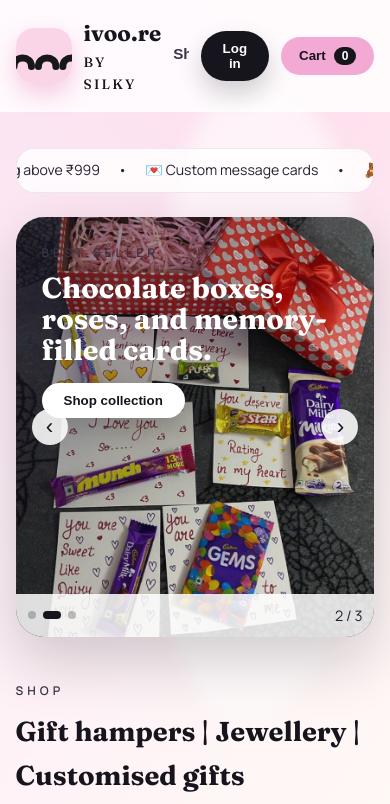
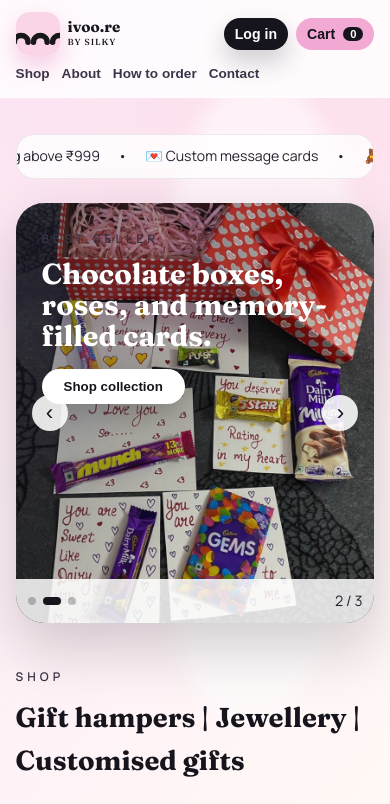
Before and after one commit to sarthakgarg07/Shopping_website, a plain HTML site: page index.html in a window 390 px wide. Shown: the top 804 px of the page. Drawn offline with Linux system fonts and the light colour scheme.

Commit message:
Fix mobile header overflow and nav wrapping

```diff
--- a/styles.css
+++ b/styles.css
@@ -794,19 +794,47 @@
   .site-header {
     padding: 16px 4vw;
     gap: 12px;
-    align-items: stretch;
+    align-items: center;
+    flex-wrap: wrap;
+  }
+
+  .brand {
+    flex: 1 1 auto;
+    min-width: 0;
+  }
+
+  .brand-text {
+    min-width: 0;
+  }
+
+  .brand-name {
+    font-size: 1.2rem;
+  }
+
+  .brand-tag {
+    font-size: 0.72rem;
+    letter-spacing: 0.08rem;
   }
 
   .nav-links {
+    order: 3;
     width: 100%;
     overflow-x: auto;
     white-space: nowrap;
     padding-bottom: 4px;
+    gap: 14px;
   }
 
   .header-actions {
-    width: 100%;
+    flex: 0 0 auto;
     justify-content: flex-end;
+    gap: 8px;
+  }
+
+  .header-actions .pill-btn,
+  .header-actions .cart-btn {
+    padding: 9px 14px;
+    font-size: 0.95rem;
   }
 
   main {
@@ -838,6 +866,52 @@
 }
 
 @media (max-width: 600px) {
+  .site-header {
+    row-gap: 10px;
+    padding: 12px 4vw;
+  }
+
+  .brand {
+    gap: 8px;
+  }
+
+  .brand-logo {
+    width: 44px;
+    height: 44px;
+    border-radius: 14px;
+  }
+
+  .brand-name {
+    font-size: 0.95rem;
+    line-height: 1.1;
+  }
+
+  .brand-tag {
+    font-size: 0.55rem;
+    letter-spacing: 0.06rem;
+  }
+
+  .header-actions .pill-btn,
+  .header-actions .cart-btn {
+    padding: 8px 11px;
+    font-size: 0.88rem;
+  }
+
+  .cart-count {
+    padding: 1px 7px;
+    font-size: 0.7rem;
+  }
+
+  .nav-links {
+    order: 3;
+    width: 100%;
+    gap: 12px;
+  }
+
+  .nav-link {
+    font-size: 0.85rem;
+  }
+
   .section-header {
     flex-direction: column;
     align-items: flex-start;
```
